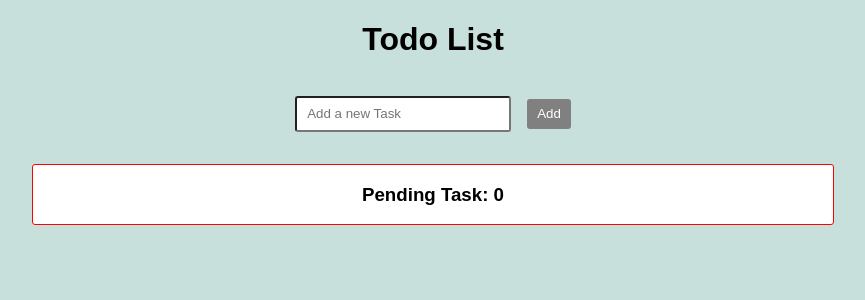
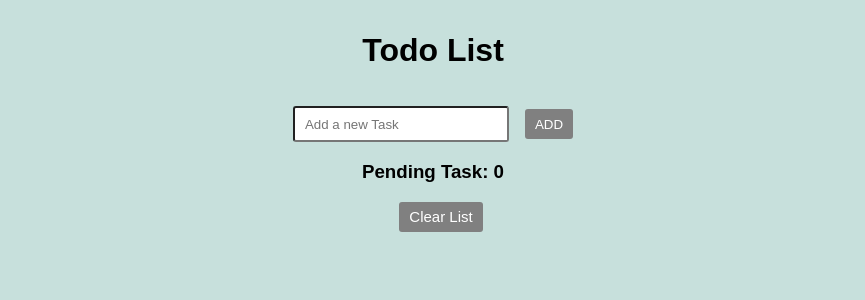
Before and after one commit to Souravsinha96/Todo, a React (Create React App) app: page / in a window 1280 px wide. Shown: the top 300 px of the page, without its empty margins (207-1072 px from the left). Built offline with nearby package versions, Linux system fonts and the light colour scheme.

Commit message:
clear functionality

```diff
--- a/src/App.js
+++ b/src/App.js
@@ -1,16 +1,19 @@
-import React, { useState } from "react";
+import React, { useState, useRef, useEffect } from "react";
 import "./styles.css";
 import Todo from "./Todo";
 
 export default function App() {
-  var count = 0;
   const [task, setTask] = useState({
-    id: count,
     data: "",
     completed: false
   });
   const [datas, setDatas] = useState([]);
   const [pending, setPending] = useState(0);
+  const inputEl = useRef(null);
+
+  useEffect(() => {
+    inputEl.current.focus();
+  }, [datas]);
 
   const handleChange = () => {
     if (task.data === "") {
@@ -22,23 +25,30 @@ export default function App() {
 
     setTask({ data: "" });
   };
+  const handleClear = () => {
+    setDatas([]);
+    setPending(0);
+  };
 
   return (
     <div className="App">
       <h1>Todo List</h1>
+
       <input
+        ref={inputEl}
         value={task.data}
         onChange={(e) => setTask({ data: e.target.value, completed: false })}
         type="text"
         placeholder="Add a new Task"
       />
+
       <button
         disabled={task.data === ""}
         className="added"
         type="button"
         onClick={handleChange}
       >
-        Add
+        ADD
       </button>
 
       <Todo
@@ -47,6 +57,16 @@ export default function App() {
         datas={datas}
         setDatas={setDatas}
       />
+      <button
+        disabled={datas.length === 0}
+        className="added"
+        onClick={() => handleClear()}
+        style={{
+          fontSize: "15px"
+        }}
+      >
+        Clear List
+      </button>
     </div>
   );
 }
--- a/src/Todo.js
+++ b/src/Todo.js
@@ -1,4 +1,4 @@
-import React, { useState } from "react";
+import React from "react";
 import "./styles.css";
 
 export default function Todo({ datas, setDatas, pending, setPending }) {
@@ -23,23 +23,25 @@ export default function Todo({ datas, setDatas, pending, setPending }) {
       setPending(pending - 1);
     }
   };
+
   return (
-    <div className="container">
+    <div>
       <h3>Pending Task: {pending}</h3>
+      {/* {edit? <input /> : */}
       {datas.map(({ data, completed }, index) => (
         <div className="main" key={index}>
           <h4
             style={{
               textDecorationLine: completed ? "line-through" : undefined,
               marginLeft: "1rem",
-              letterSpacing: "0.5px",
-              width: "200px"
+              letterSpacing: "0.5px"
             }}
           >
             {data}
           </h4>
+          <div>
             <button
-            className="disabledbutton"
+              className="button"
               disabled={completed === true}
               onClick={() => {
                 handleComplete(index);
@@ -59,6 +61,7 @@ export default function Todo({ datas, setDatas, pending, setPending }) {
               X
             </button>
           </div>
+        </div>
       ))}
     </div>
   );
--- a/src/styles.css
+++ b/src/styles.css
@@ -1,13 +1,6 @@
 .App {
   font-family: sans-serif;
   text-align: center;
-}
-
-.container {
-  border: 1px solid red;
-  border-radius: 3px;
-  margin: 10px;
-  background-color: #fff;
   max-width: 800px;
   margin: 2rem auto;
 }
@@ -18,7 +11,7 @@
   border-radius: 3px;
   margin-bottom: 0.75rem;
   display: flex;
-  justify-content: space-around;
+  justify-content: space-between;
   flex-direction: row;
   align-items: center;
   margin: 10px;
@@ -47,7 +40,7 @@ input:focus,
 .added:focus {
   outline: none;
 }
-.disabledbutton {
+.button {
   border-radius: 3px;
   letter-spacing: 1px;
   border: none;
@@ -55,11 +48,11 @@ input:focus,
   cursor: pointer;
   color: white;
   background-color: green;
-  margin-left: 35rem;
+
   padding: 5px 10px;
   font-size: 0.6rem;
 }
-.disabledbutton:disabled {
+.button:disabled {
   background-color: grey;
   cursor: not-allowed;
 }
```
Lines whose indentation alone changed are shown as unchanged.
